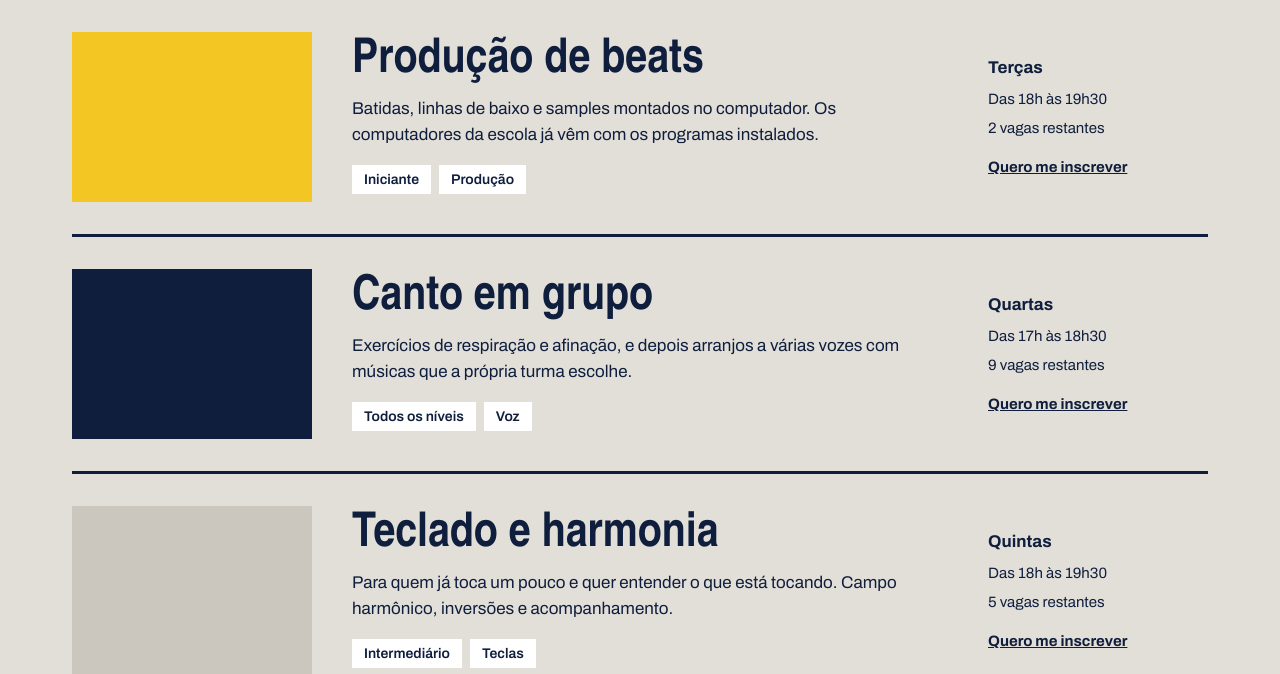
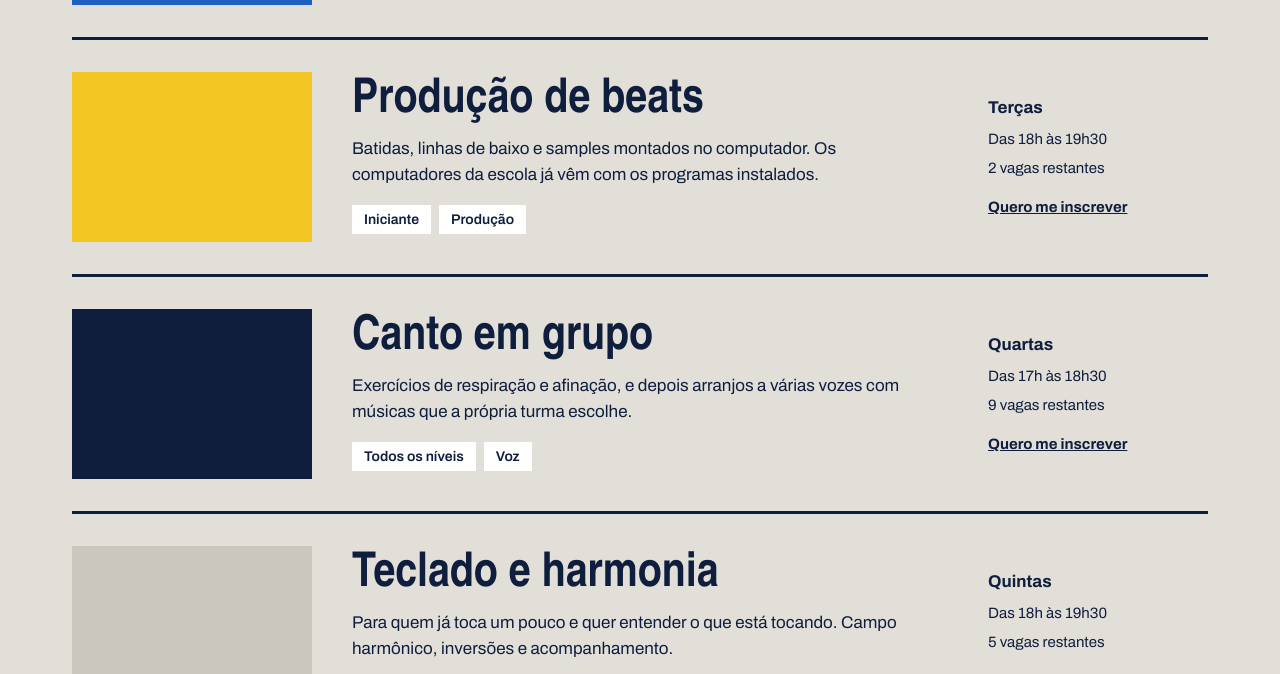
Before and after one commit to Marcelo-Souza-max/Laje_Sonora, a plain HTML site: page oficinas.html in a window 1280 px wide. Shown: the part 734-1408 px from the top of the page. Drawn offline with Linux system fonts and the light colour scheme; a web font is replaced by a local one.

Commit message:
correção CSS

```diff
--- a/oficinas.css
+++ b/oficinas.css
@@ -144,7 +144,7 @@ h1, h2, h3 {
     color: var(--branco);
 }
 
-.lista {
+.Lista {
     margin-top: 40px;
 }
 
```
